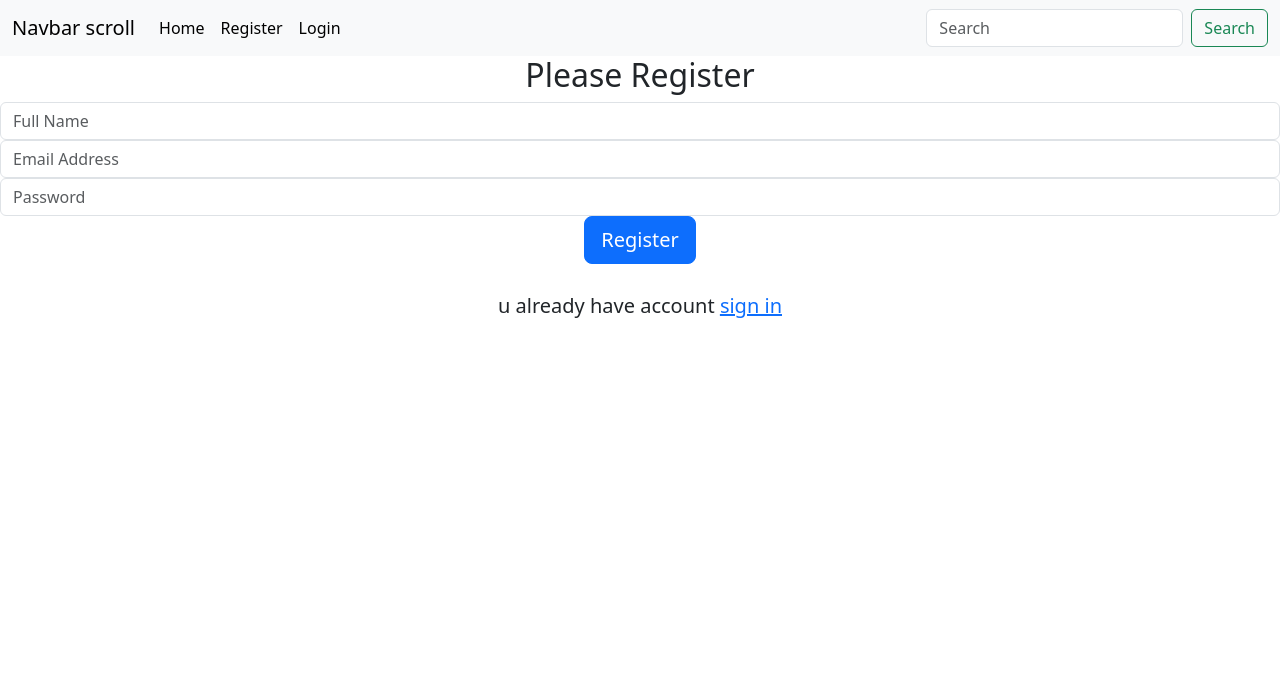
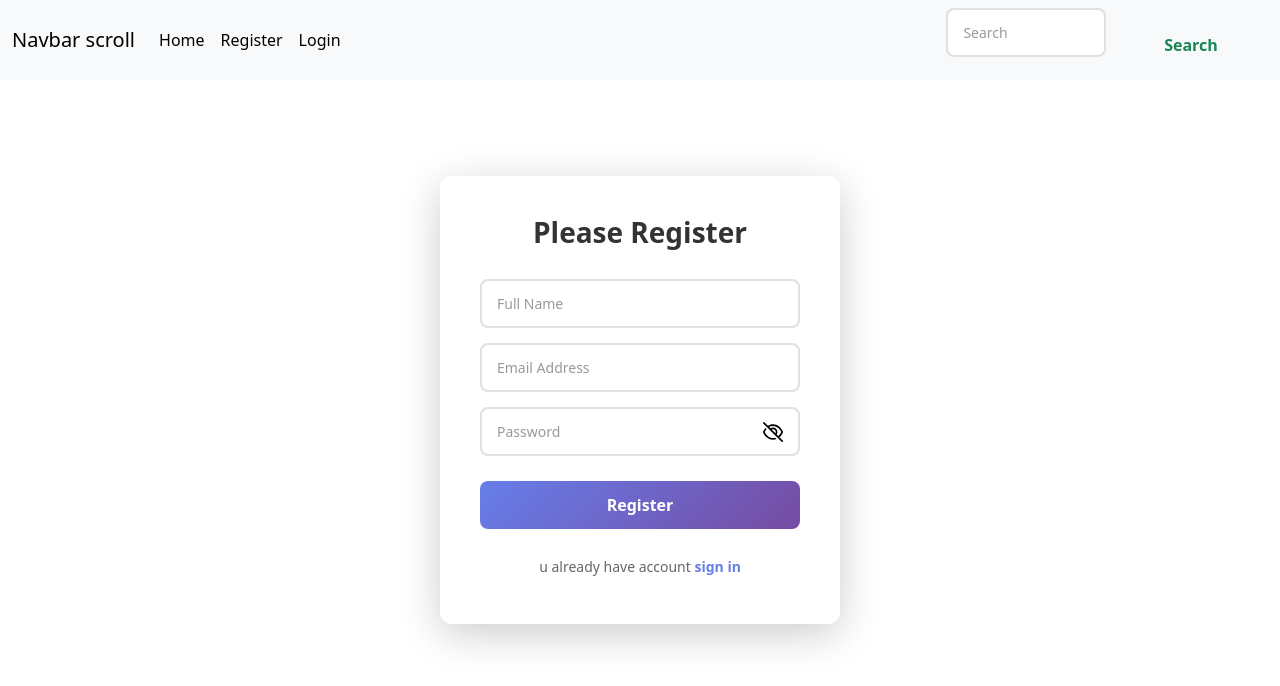
Before and after one commit to Zahraa-Dorgham/Final-Project_GoMyCode, a React (Create React App) app in the folder frontend/: page /register in a window 1280 px wide. Shown: the top 686 px of the page. Built offline with nearby package versions, Linux system fonts and the light colour scheme.

Commit message:
test auth

```diff
--- a/frontend/src/App.css
+++ b/frontend/src/App.css
@@ -6,3 +6,212 @@
   height: 40vmin;
   pointer-events: none;
 }
+
+/* ==================== FORM STYLES ==================== */
+.wrapper {
+  display: flex;
+  justify-content: center;
+  align-items: center;
+  min-height: 80vh;
+  padding: 20px;
+}
+
+.form-signin {
+  width: 100%;
+  max-width: 400px;
+  padding: 40px;
+  background: white;
+  border-radius: 12px;
+  box-shadow: 0 10px 40px rgba(0, 0, 0, 0.2);
+  animation: slideIn 0.5s ease-out;
+}
+
+@keyframes slideIn {
+  from {
+    opacity: 0;
+    transform: translateY(30px);
+  }
+  to {
+    opacity: 1;
+    transform: translateY(0);
+  }
+}
+
+.form-signin-heading {
+  text-align: center;
+  color: #333;
+  margin-bottom: 30px;
+  font-weight: 600;
+  font-size: 28px;
+}
+
+.form-control {
+  margin-bottom: 15px;
+  padding: 12px 15px;
+  border: 2px solid #e0e0e0;
+  border-radius: 8px;
+  font-size: 14px;
+  transition: all 0.3s ease;
+  font-family: inherit;
+}
+
+.form-control:focus {
+  outline: none;
+  border-color: #667eea;
+  box-shadow: 0 0 0 3px rgba(102, 126, 234, 0.1);
+}
+
+.form-control::placeholder {
+  color: #999;
+}
+
+/* Password field with eye toggle */
+.password-field {
+  position: relative;
+  margin-bottom: 15px;
+  display: flex;
+  align-items: center;
+}
+
+.password-field .form-control {
+  margin-bottom: 0;
+  flex: 1;
+  padding-right: 45px;
+}
+
+.toggle-password {
+  position: absolute;
+  right: 12px;
+  background: none;
+  border: none;
+  cursor: pointer;
+  font-size: 20px;
+  padding: 5px;
+  display: flex;
+  align-items: center;
+  justify-content: center;
+  transition: all 0.3s ease;
+  color: #667eea;
+}
+
+.toggle-password:hover {
+  transform: scale(1.1);
+  color: #764ba2;
+}
+
+.toggle-password:active {
+  transform: scale(0.95);
+}
+
+.eye-icon {
+  width: 20px;
+  height: 20px;
+  display: inline-block;
+}
+
+.btn {
+  width: 100%;
+  padding: 12px;
+  margin-top: 10px;
+  font-weight: 600;
+  font-size: 16px;
+  border: none;
+  border-radius: 8px;
+  cursor: pointer;
+  transition: all 0.3s ease;
+}
+
+.btn-primary {
+  background: linear-gradient(135deg, #667eea 0%, #764ba2 100%);
+  color: white;
+}
+
+.btn-primary:hover {
+  transform: translateY(-2px);
+  box-shadow: 0 5px 20px rgba(102, 126, 234, 0.4);
+}
+
+.btn-primary:active {
+  transform: translateY(0);
+}
+
+.checkbox {
+  display: flex;
+  align-items: center;
+  margin-bottom: 20px;
+  cursor: pointer;
+  font-size: 14px;
+  color: #666;
+}
+
+.checkbox input {
+  margin-right: 8px;
+  cursor: pointer;
+  width: 16px;
+  height: 16px;
+}
+
+.form-signin h5 {
+  margin-top: 20px;
+  text-align: center;
+  color: #666;
+  font-size: 14px;
+  font-weight: 400;
+}
+
+.form-signin a {
+  color: #667eea;
+  text-decoration: none;
+  font-weight: 600;
+  transition: color 0.3s ease;
+}
+
+.form-signin a:hover {
+  color: #764ba2;
+  text-decoration: underline;
+}
+
+/* ==================== PROFILE STYLES ==================== */
+.profile-container {
+  min-height: 80vh;
+  display: flex;
+  flex-direction: column;
+  justify-content: center;
+  align-items: center;
+  padding: 40px 20px;
+  background: linear-gradient(135deg, #667eea 0%, #764ba2 100%);
+}
+
+.profile-card {
+  background: white;
+  padding: 40px;
+  border-radius: 12px;
+  box-shadow: 0 10px 40px rgba(0, 0, 0, 0.2);
+  text-align: center;
+  max-width: 500px;
+  animation: slideIn 0.5s ease-out;
+}
+
+.profile-card h1 {
+  color: #333;
+  margin-bottom: 30px;
+  font-size: 32px;
+}
+
+.profile-card button {
+  margin-top: 20px;
+  padding: 12px 30px;
+  background: linear-gradient(135deg, #667eea 0%, #764ba2 100%);
+  color: white;
+  border: none;
+  border-radius: 8px;
+  font-size: 16px;
+  font-weight: 600;
+  cursor: pointer;
+  transition: all 0.3s ease;
+}
+
+.profile-card button:hover {
+  transform: translateY(-2px);
+  box-shadow: 0 5px 20px rgba(102, 126, 234, 0.4);
+}
--- a/frontend/src/components/Login.js
+++ b/frontend/src/components/Login.js
@@ -9,6 +9,7 @@ function Login() {
     email: "",
     password: "",
   });
+  const [showPassword, setShowPassword] = useState(false);
   const dispatch = useDispatch();
   const { status, user } = useSelector(state => state.user);
 
@@ -42,14 +43,31 @@ function Login() {
             required
             onChange={(e) => setlogin({ ...login, email: e.target.value })}
           />
+          <div className="password-field">
             <input
-            type="password"
+              type={showPassword ? "text" : "password"}
               className="form-control"
               name="password"
               placeholder="Password"
               required
               onChange={(e) => setlogin({ ...login, password: e.target.value })}
             />
+            <button
+              type="button"
+              className="toggle-password"
+              onClick={() => setShowPassword(!showPassword)}
+            >
+              {showPassword ? (
+                <svg xmlns="http://www.w3.org/2000/svg" viewBox="0 0 576 512" className="eye-icon">
+                  <path fill="currentColor" d="M288 80c-56.8 0-108.4 21.8-147.9 60.3-39.4 38.5-66.6 91.2-78.1 147.7-3.3 15.7-3.3 31.7 0 47.4 11.5 56.5 38.7 109.2 78.1 147.7C179.6 542.2 231.2 564 288 564s108.4-21.8 147.9-60.3c39.4-38.5 66.6-91.2 78.1-147.7 3.3-15.7 3.3-31.7 0-47.4-11.5-56.5-38.7-109.2-78.1-147.7C396.4 101.8 344.8 80 288 80zm0 128c35.3 0 64 28.7 64 64s-28.7 64-64 64-64-28.7-64-64 28.7-64 64-64z"/>
+                </svg>
+              ) : (
+                <svg xmlns="http://www.w3.org/2000/svg" viewBox="0 0 640 512" className="eye-icon">
+                  <path fill="currentColor" d="M38.8 5.1C28.4-3.1 13.3-1.2 5.1 9.2S-1.2 34.7 9.2 42.9l592 464c10.4 8.2 25.5 6.3 33.7-4.1s6.3-25.5-4.1-33.7L525.6 386.7c39.6-40.6 66.4-86.1 79.9-147.7 3.3-15.7 3.3-31.7 0-47.4C533.9 262.1 444.9 164.6 288 164.6c-44.6 0-86.7 10.3-124.8 28.9L38.8 5.1zM407 341.8l-40.7-31.1c4.5-13.8 6.9-28.3 6.9-43.2 0-53-43-96-96-96-15.7 0-30.6 3.7-43.5 10.2L407 341.8zm-234.6-78.3L126.6 159.1c-40 34.4-68.3 82.9-81.3 136.5-3.3 15.7-3.3 31.7 0 47.4 19.5 98.3 111.6 171.9 220.2 171.9 37 0 72.3-7.2 104.2-20.2l-50.3-38.5c-14.1 3.4-28.7 5.3-43.9 5.3-53 0-96-43-96-96 0-12.4 2.3-24.2 6.4-35.3z"/>
+                </svg>
+              )}
+            </button>
+          </div>
 
           <label className="checkbox">
             <input
--- a/frontend/src/components/Profil.js
+++ b/frontend/src/components/Profil.js
@@ -9,17 +9,19 @@ function Profil() {
     const navigate = useNavigate();
     const dispatch = useDispatch();
     return (
-        <div>
-            <h1>hello {user?.fullname}</h1>
-
+        <div className="profile-container">
+            <div className="profile-card">
+                <h1>Hello {user?.fullname}</h1>
+                <p>Welcome to your profile</p>
                 <button
                     onClick={() => {
                         dispatch(logout());
                         navigate("/login");
                     }}
                 >
-                logout
+                    Logout
                 </button>
+            </div>
         </div>
     );
 }
--- a/frontend/src/components/Register.js
+++ b/frontend/src/components/Register.js
@@ -8,6 +8,7 @@ function Register() {
     email: "",
     password: "",
   });
+  const [showPassword, setShowPassword] = useState(false);
   const navigate = useNavigate();
   const dispatch = useDispatch();
   const { status, user } = useSelector(state => state.user);
@@ -54,8 +55,9 @@ function Register() {
               setregister({ ...register, email: e.target.value })
             }
           />
+          <div className="password-field">
             <input
-            type="password"
+              type={showPassword ? "text" : "password"}
               className="form-control"
               name="password"
               placeholder="Password"
@@ -64,6 +66,18 @@ function Register() {
                 setregister({ ...register, password: e.target.value })
               }
             />
+            <button
+              type="button"
+              className="toggle-password"
+              onClick={() => setShowPassword(!showPassword)}
+            >
+              {showPassword ? (<svg xmlns="http://www.w3.org/2000/svg" viewBox="0 0 576 512" className="eye-icon">
+              <path d="M288 80C222.8 80 169.2 109.6 128.1 147.7 89.6 183.5 63 226 49.4 256 63 286 89.6 328.5 128.1 364.3 169.2 402.4 222.8 432 288 432s118.8-29.6 159.9-67.7C486.4 328.5 513 286 526.6 256 513 226 486.4 183.5 447.9 147.7 406.8 109.6 353.2 80 288 80zM95.4 112.6C142.5 68.8 207.2 32 288 32s145.5 36.8 192.6 80.6c46.8 43.5 78.1 95.4 93 131.1 3.3 7.9 3.3 16.7 0 24.6-14.9 35.7-46.2 87.7-93 131.1-47.1 43.7-111.8 80.6-192.6 80.6S142.5 443.2 95.4 399.4c-46.8-43.5-78.1-95.4-93-131.1-3.3-7.9-3.3-16.7 0-24.6 14.9-35.7 46.2-87.7 93-131.1zM288 336c44.2 0 80-35.8 80-80 0-29.6-16.1-55.5-40-69.3-1.4 59.7-49.6 107.9-109.3 109.3 13.8 23.9 39.7 40 69.3 40zm-79.6-88.4c2.5 .3 5 .4 7.6 .4 35.3 0 64-28.7 64-64 0-2.6-.2-5.1-.4-7.6-37.4 3.9-67.2 33.7-71.1 71.1zm45.6-115c10.8-3 22.2-4.5 33.9-4.5 8.8 0 17.5 .9 25.8 2.6 .3 .1 .5 .1 .8 .2 57.9 12.2 101.4 63.7 101.4 125.2 0 70.7-57.3 128-128 128-61.6 0-113-43.5-125.2-101.4-1.8-8.6-2.8-17.5-2.8-26.6 0-11 1.4-21.8 4-32 .2-.7 .3-1.3 .5-1.9 11.9-43.4 46.1-77.6 89.5-89.5z" /></svg>
+                ): (<svg xmlns="http://www.w3.org/2000/svg" viewBox="0 0 576 512" className="eye-icon">
+                  <path d="M41-24.9c-9.4-9.4-24.6-9.4-33.9 0S-2.3-.3 7 9.1l528 528c9.4 9.4 24.6 9.4 33.9 0s9.4-24.6 0-33.9l-96.4-96.4c2.7-2.4 5.4-4.8 8-7.2 46.8-43.5 78.1-95.4 93-131.1 3.3-7.9 3.3-16.7 0-24.6-14.9-35.7-46.2-87.7-93-131.1-47.1-43.7-111.8-80.6-192.6-80.6-56.8 0-105.6 18.2-146 44.2L41-24.9zM176.9 111.1c32.1-18.9 69.2-31.1 111.1-31.1 65.2 0 118.8 29.6 159.9 67.7 38.5 35.7 65.1 78.3 78.6 108.3-13.6 30-40.2 72.5-78.6 108.3-3.1 2.8-6.2 5.6-9.4 8.4L393.8 328c14-20.5 22.2-45.3 22.2-72 0-70.7-57.3-128-128-128-26.7 0-51.5 8.2-72 22.2l-39.1-39.1zm182 182l-108-108c11.1-5.8 23.7-9.1 37.1-9.1 44.2 0 80 35.8 80 80 0 13.4-3.3 26-9.1 37.1zM103.4 173.2l-34-34c-32.6 36.8-55 75.8-66.9 104.5-3.3 7.9-3.3 16.7 0 24.6 14.9 35.7 46.2 87.7 93 131.1 47.1 43.7 111.8 80.6 192.6 80.6 37.3 0 71.2-7.9 101.5-20.6L352.2 422c-20 6.4-41.4 10-64.2 10-65.2 0-118.8-29.6-159.9-67.7-38.5-35.7-65.1-78.3-78.6-108.3 10.4-23.1 28.6-53.6 54-82.8z" /></svg>)}
+            </button>
+          </div>
+
 
           <button
             type="button"
```
Lines whose indentation alone changed are shown as unchanged.
